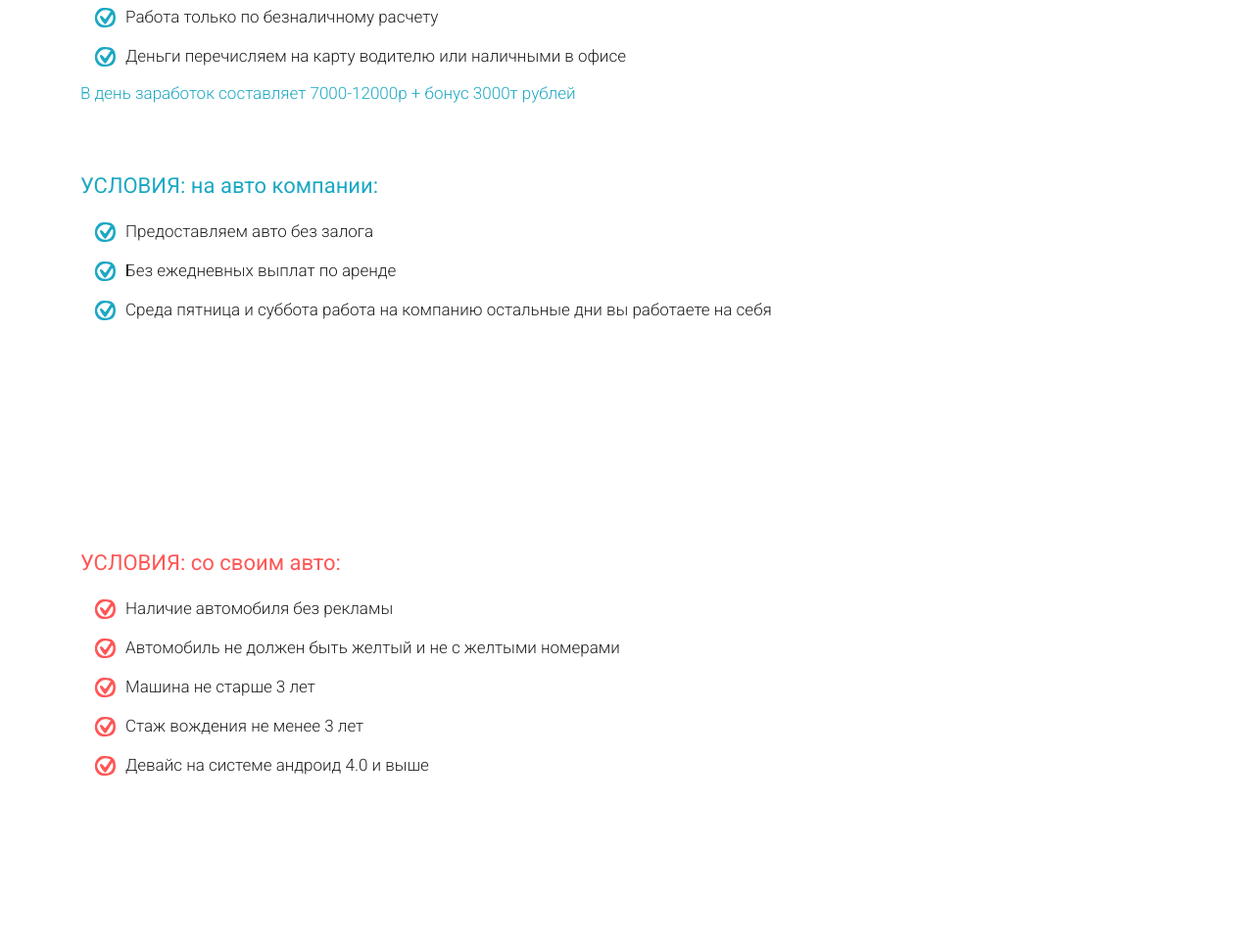
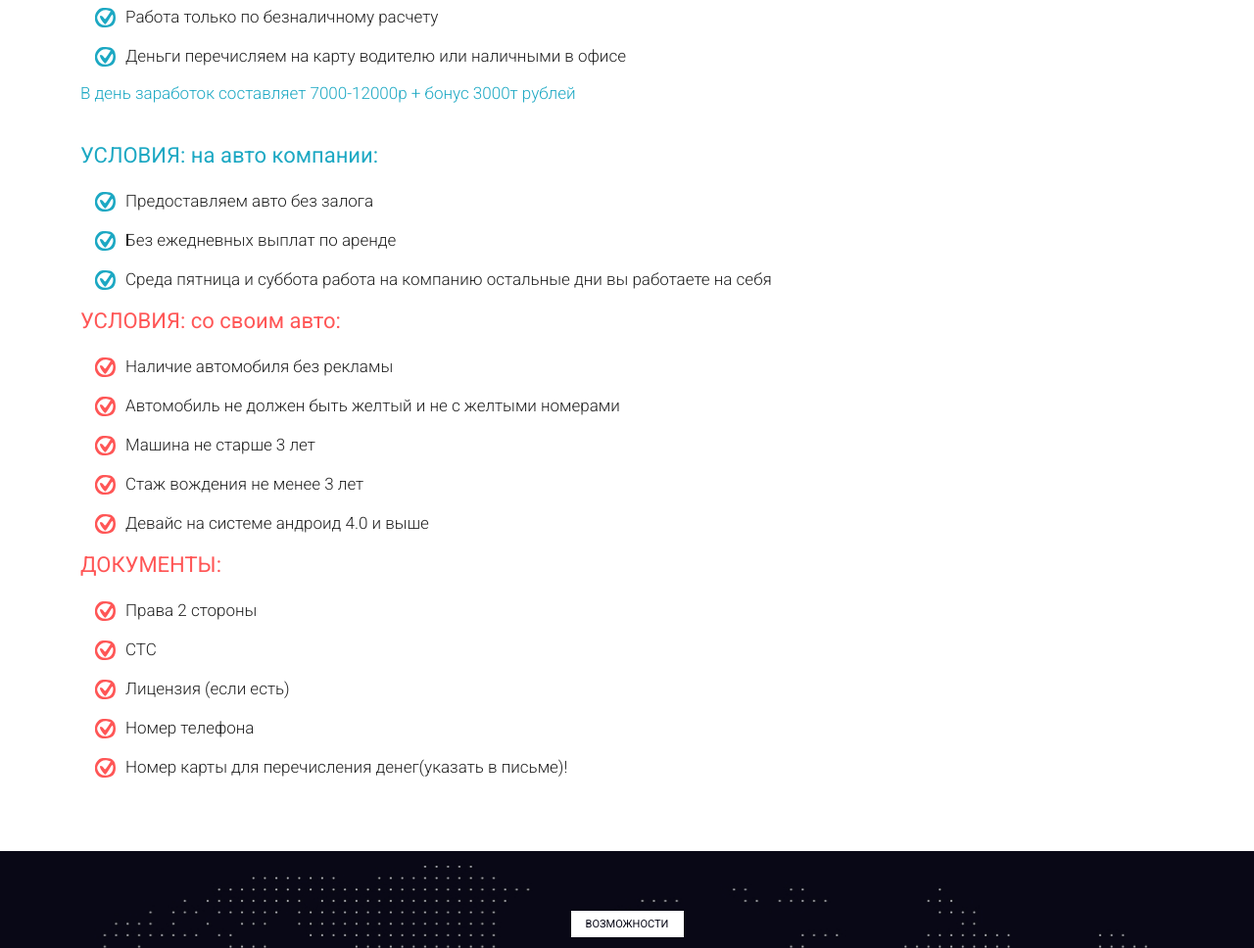
Before and after one commit to asvspb/uber, a website: page src/index.html in a window 1280 px wide. Shown: the part 4834-5802 px from the top of the page at 98% size. Drawn offline with nearby package versions, Linux system fonts and the light colour scheme; files that its build step writes are made by us from their sources.

Commit message:
req-repair

```diff
--- a/src/index.html
+++ b/src/index.html
@@ -256,7 +256,6 @@
             <p class="label--black">Возможности</p>
             <h2 class="heading__h2--black">условия и требования</h2>
               <div class="requirments-grid">
-                <div class="req-wrapper">
                   <div class="requirements__item">
                     <p class="requirements__text">УСЛОВИЯ: со своим авто:</p>
                     <p class="requirements__list-txt">Подключаем к системе UBER  под 10%.</p>
@@ -268,16 +267,12 @@
                     <p class="requirements__list-txt">Деньги перечисляем на карту водителю или наличными в офисе</p>
                     <p class="requirements__text-add">В день заработок составляет 7000-12000р + бонус 3000т рублей</p>
                   </div>
-                </div>
-                <div class="req-wrapper">
                   <div class="requirements__item">
                     <p class="requirements__text">УСЛОВИЯ: на авто компании:</p>
                     <p class="requirements__list-txt">Предоставляем авто без залога</p>
                     <p class="requirements__list-txt">Без ежедневных выплат по аренде</p>
                     <p class="requirements__list-txt">Среда пятница и суббота работа на компанию остальные дни вы работаете на себя</p>
                   </div>
-                </div>
-                <div class="req-wrapper">
                   <div class="requirements__item">
                     <p class="requirements__text--red">УСЛОВИЯ: со своим авто:</p>
                     <p class="requirements__list-txt--red">Наличие автомобиля без рекламы</p>
@@ -286,8 +281,6 @@
                     <p class="requirements__list-txt--red">Стаж вождения не менее 3 лет</p>
                     <p class="requirements__list-txt--red">Девайс на системе андроид 4.0 и выше</p>
                   </div>
-                </div>
-                <div class="req-wrapper">
                   <div class="requirements__item">
                     <p class="requirements__text--red">ДОКУМЕНТЫ:</p>
                     <p class="requirements__list-txt--red">Права 2 стороны</p>
@@ -296,7 +289,6 @@
                     <p class="requirements__list-txt--red">Номер телефона</p>
                     <p class="requirements__list-txt--red">Номер карты для перечисления денег(указать в письме)!</p>
                   </div>
-                </div>
               </div>
           </div>
         </div>
--- a/src/sass/_media.sass
+++ b/src/sass/_media.sass
@@ -12,6 +12,10 @@
     &__link
       padding: 0 20px
       text-align: center
+  .requirments-grid
+    display: block
+
+
 @media (max-width: 1199px)
   .menu
     &__link
```
